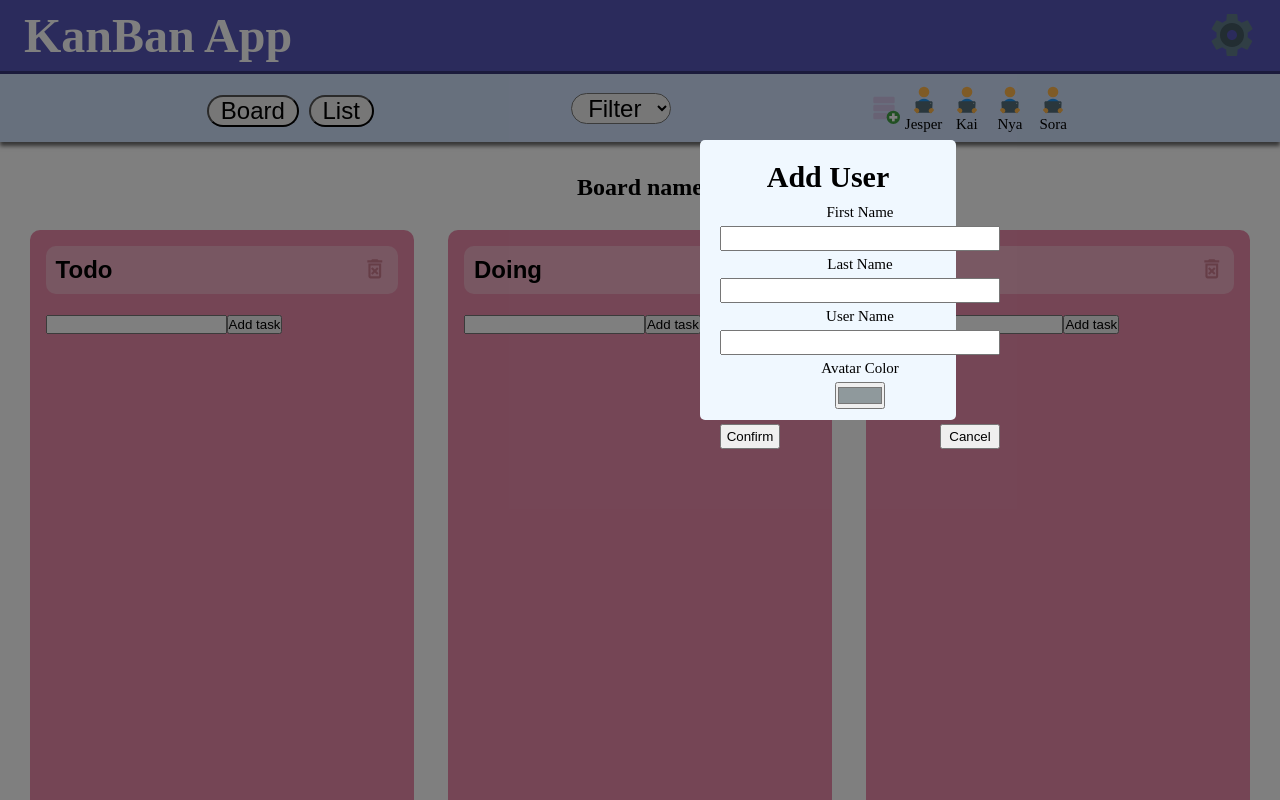
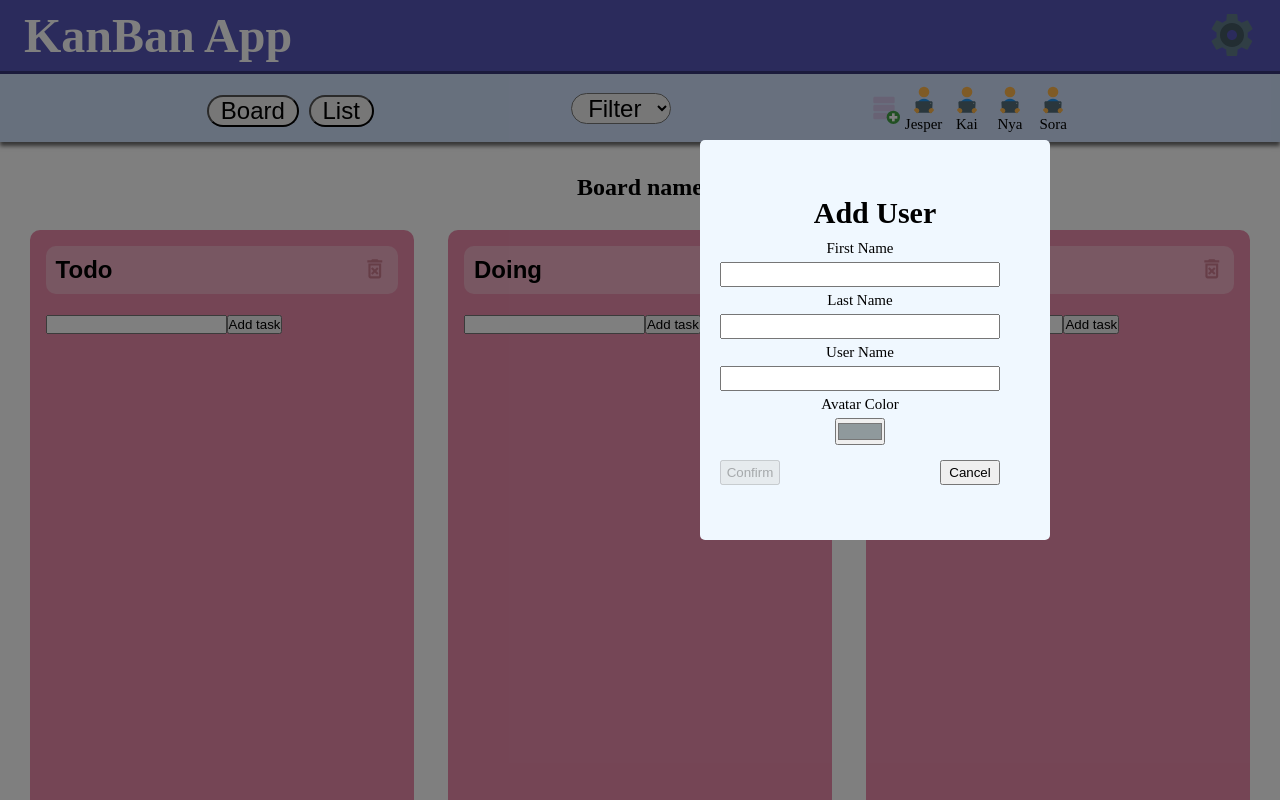
Before and after one commit to jumistrandberg/kanban_collab, a React (Vite) app: page / in a window 1280 px wide. Both pictures are taken after a click on the button 884 px from the left and 108 px from the top of the page. Shown: the top 800 px of the page. Built offline with nearby package versions, Linux system fonts and the light colour scheme.

Commit message:
users nearly complete

```diff
--- a/src/components/Header.jsx
+++ b/src/components/Header.jsx
@@ -1,7 +1,4 @@
 import React, { useState } from "react";
-import { CiCirclePlus } from "react-icons/ci";
-import { RxAvatar } from "react-icons/rx";
-import { IoMdSettings } from "react-icons/io";
 import { FcAddDatabase } from "react-icons/fc";
 import { FcSettings } from "react-icons/fc";
 
@@ -21,12 +18,7 @@ const Header = () => {
     setShowAddUserModal(true)
   }
 
-  const handleConfirmAddUser = () => {
-    console.log('test1')
-  }
-
   const handleCloseAddUserWindow = () => {
-    console.log('close')
     setShowAddUserModal(false)
 
   }
@@ -59,16 +51,11 @@ const Header = () => {
         </select>
         {showAddUserMoal && (
             <AddUserModal
-              handleConfirmAddUser={handleConfirmAddUser}
               handleCloseAddUserWindow={handleCloseAddUserWindow}
             />
         )}
         <div className={styles.avatarDiv}>
           <FcAddDatabase className={styles.addUserBtn} role="button" onClick={OpenAddUserModal}/>
-          {/* <RxAvatar className={styles.activeUser} role="button" />
-          <RxAvatar className={styles.userAvatar} role="button" />
-          <RxAvatar className={styles.userAvatar} role="button" />
-          <RxAvatar className={styles.userAvatar} role="button" /> */}
           <UsersList />
         </div>
       </div>
--- a/src/features/modal/AddUserModal.jsx
+++ b/src/features/modal/AddUserModal.jsx
@@ -6,7 +6,7 @@ import styles from "../../styling/AddUserModal.module.css"
 
 
 
-const AddUserModal = () => {
+const AddUserModal = ({ handleCloseAddUserWindow }) => {
 
         const dispatch = useDispatch()
 
@@ -20,6 +20,8 @@ const AddUserModal = () => {
         const onUserNameChange = e => setNewUserName(e.target.value)
         const onAvatarColorChange = e => setNewAvatarColor(e.target.value)
 
+        const canSave = Boolean(newUserName)
+
         const handleSaveUser = (e) => {
             e.preventDefault()
             const sendUser = {
@@ -32,6 +34,7 @@ const AddUserModal = () => {
             setNewFirstName('')
             setNewLastName('')
             setNewUserName('')
+            handleCloseAddUserWindow()
         }
 
 
@@ -67,7 +70,6 @@ const AddUserModal = () => {
                                     type="text"
                                     id="userUserName"
                                     name="userUserName"
-                                    required
                                     value={newUserName}
                                     onChange={onUserNameChange}
                                 />
@@ -84,9 +86,10 @@ const AddUserModal = () => {
                                     <button
                                         onClick={handleSaveUser}
                                         className={styles.addUserModalButton}
+                                        disabled={!canSave}
                                     >Confirm</button>
                                     <button
-
+                                        onClick={handleCloseAddUserWindow}
                                         className={styles.addUserModalButton}
                                     >Cancel</button>
                                 </div>
--- a/src/features/users/UsersList.jsx
+++ b/src/features/users/UsersList.jsx
@@ -1,15 +1,11 @@
 import { useSelector } from "react-redux";
-import { FaUser } from "react-icons/fa";
-import { selectAllUsers } from "./usersSlice";
 import styles from "../../styling/UsersList.module.css"
-import { FcPortraitMode } from "react-icons/fc";
 import { FcReadingEbook } from "react-icons/fc";
 
 
 
 
 const UsersList = () => {
-    //const users = useSelector(selectAllUsers)
 
     const users = useSelector((state) => state.allUsersReducer.users);
     console.log(users)
--- a/src/styling/AddUserModal.module.css
+++ b/src/styling/AddUserModal.module.css
@@ -14,14 +14,14 @@
 
 .addUserModal {
     z-index: 9;
-    width: 20%;
-    height: 35%;
+    width: 350px;
+    height: 400px;
     margin-top: 140px;
     margin-left: 700px;
     display: flex;
     flex-direction: column;
     align-items: center;
-    justify-content: space-evenly;
+    justify-content: center;
     background-color: aliceblue;
     font-size: 2rem;
     border-radius: 5px;
```
Also changed, not shown: src/features/users/usersSlice.jsx (+0 -11 lines).
